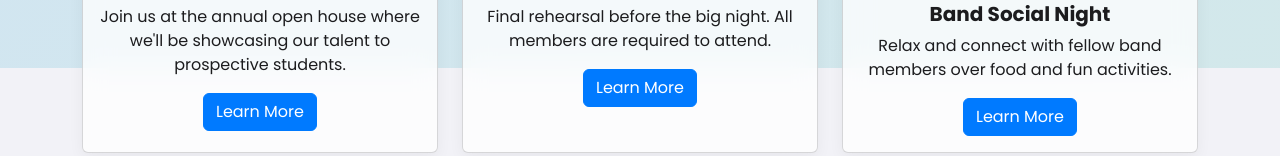
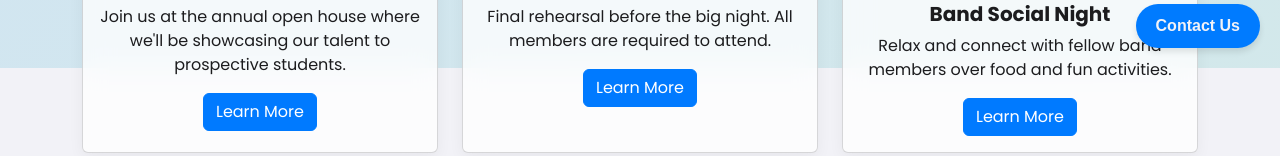
Before and after one commit to Pushkaltoocool/UX-Assignment-Pushkal-Yang-Rui, a plain HTML site: page index.html in a window 1280 px wide. Shown: the part 732-888 px from the top of the page. Drawn offline with nearby package versions, Linux system fonts and the light colour scheme; no server answers.

Commit message:
Update style.css

```diff
--- a/css/style.css
+++ b/css/style.css
@@ -371,3 +371,31 @@ footer .text-muted {
 [data-aos].aos-animate {
     opacity: 1;
 }
+
+.floating-contact {
+  font-family: Arial, sans-serif;
+  margin: 0;
+  padding: 0;
+  position: fixed;
+  bottom: 20px;
+  right: 20px;
+  background-color: #007BFF;
+  color: white;
+  padding: 10px 20px;
+  border-radius: 50px;
+  box-shadow: 0 4px 6px rgba(0, 0, 0, 0.1);
+  text-align: center;
+  z-index: 1000;
+  transition: transform 0.3s ease, box-shadow 0.3s ease;
+}
+
+.floating-contact a {
+  text-decoration: none;
+  color: white;
+  font-weight: bold;
+}
+
+.floating-contact:hover {
+  transform: scale(1.1);
+  box-shadow: 0 6px 10px rgba(0, 0, 0, 0.2);
+}
```
